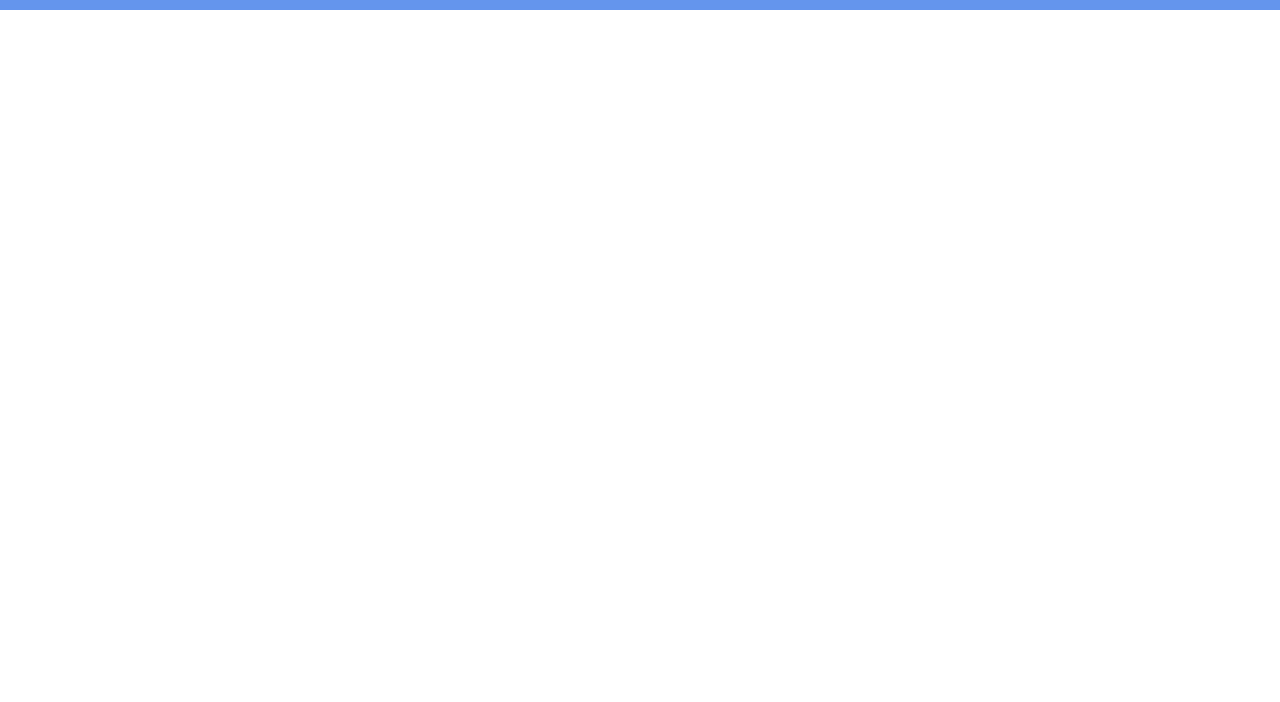
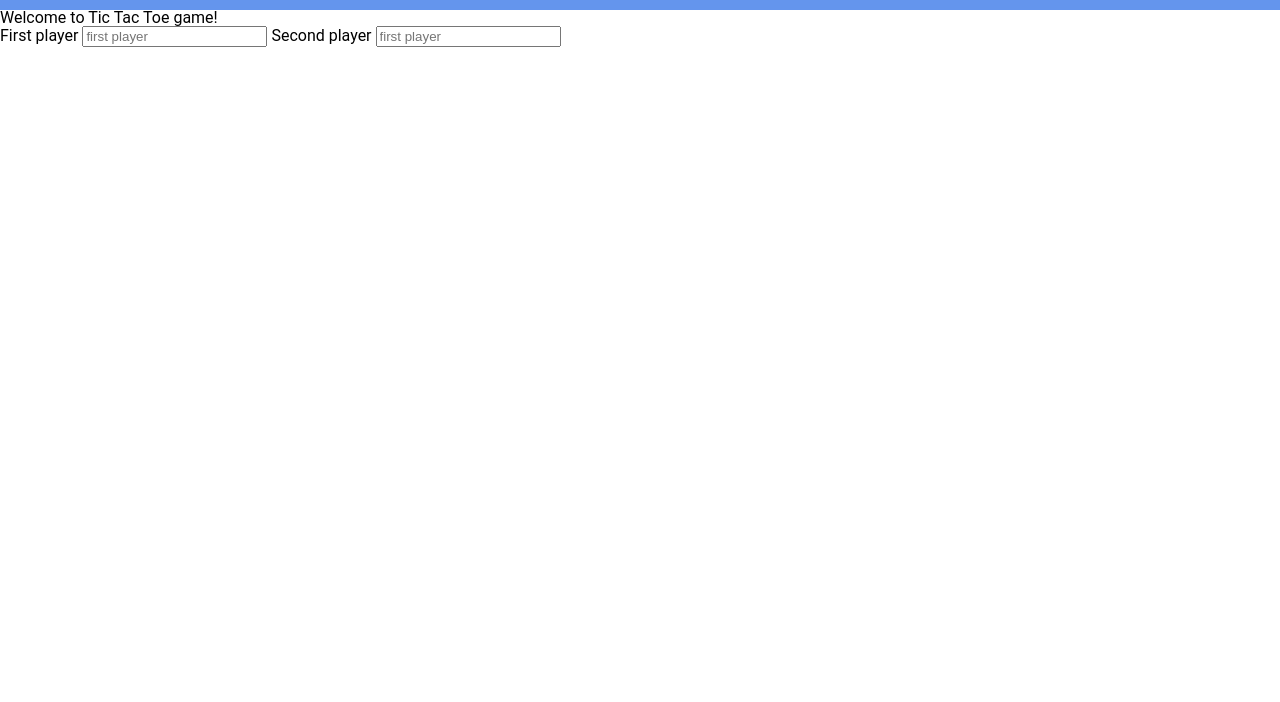
Before and after one commit to patrykyo20/Tic-tac-toe, a website: page index.html in a window 1280 px wide. Shown: the part 98-800 px from the top of the page. Drawn offline with Linux system fonts and the light colour scheme.

Commit message:
feat: create players form

```diff
--- a/index.html
+++ b/index.html
@@ -12,5 +12,18 @@
       <h1 class="title">Tic Tac Toe</h1>
     </nav>
   </header>
+  <main class="main">
+    <p class="paragraph paragraph--center main__headline">Welcome to Tic Tac Toe game!</p>
+    <form>
+      <label for="player1">
+        First player
+        <input type="text" placeholder="first player" id="player1">
+      </label>
+      <label for="player2">
+        Second player
+        <input type="text" placeholder="first player" id="player2">
+      </label>
+    </form>
+  </main>
 </body>
 </html>
```
